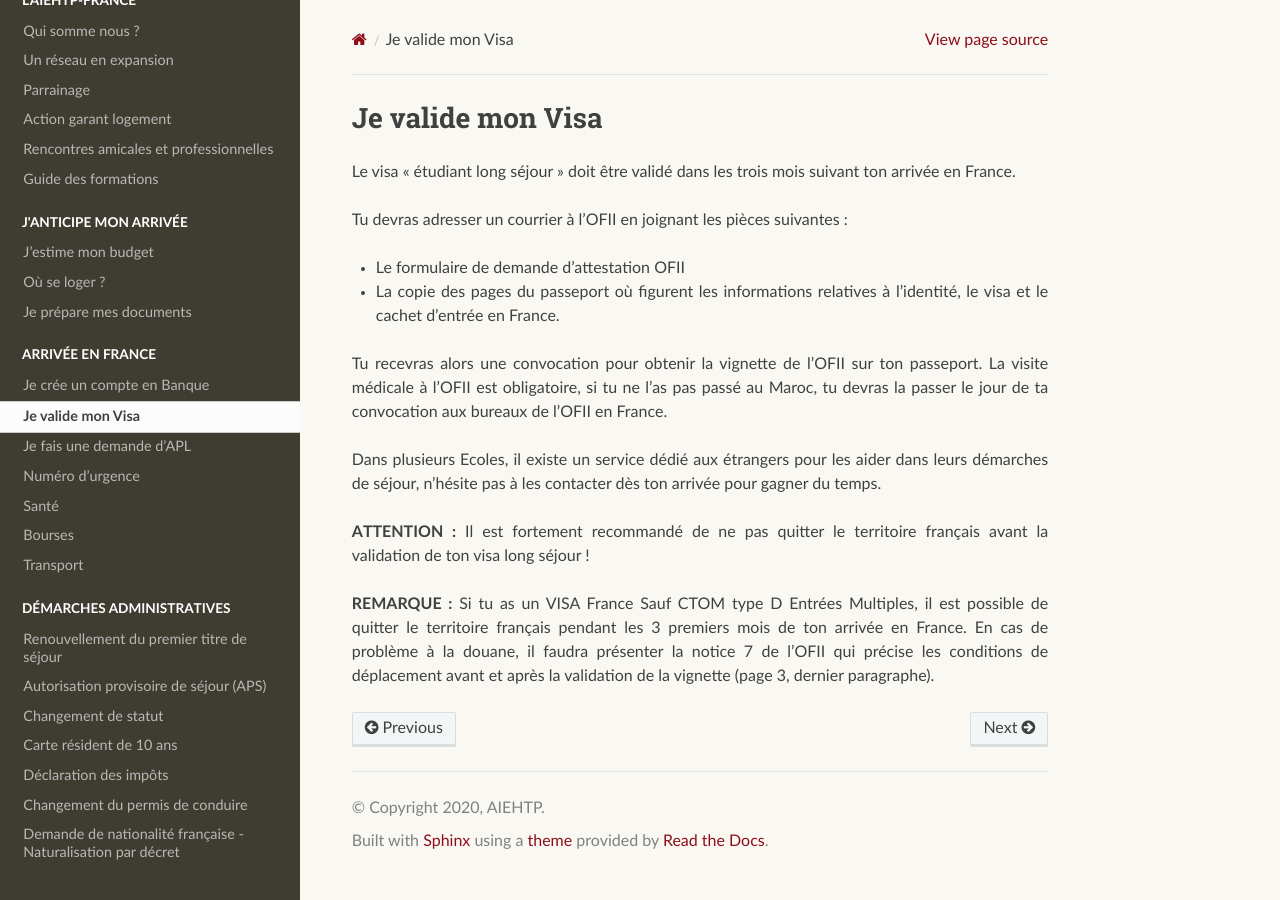
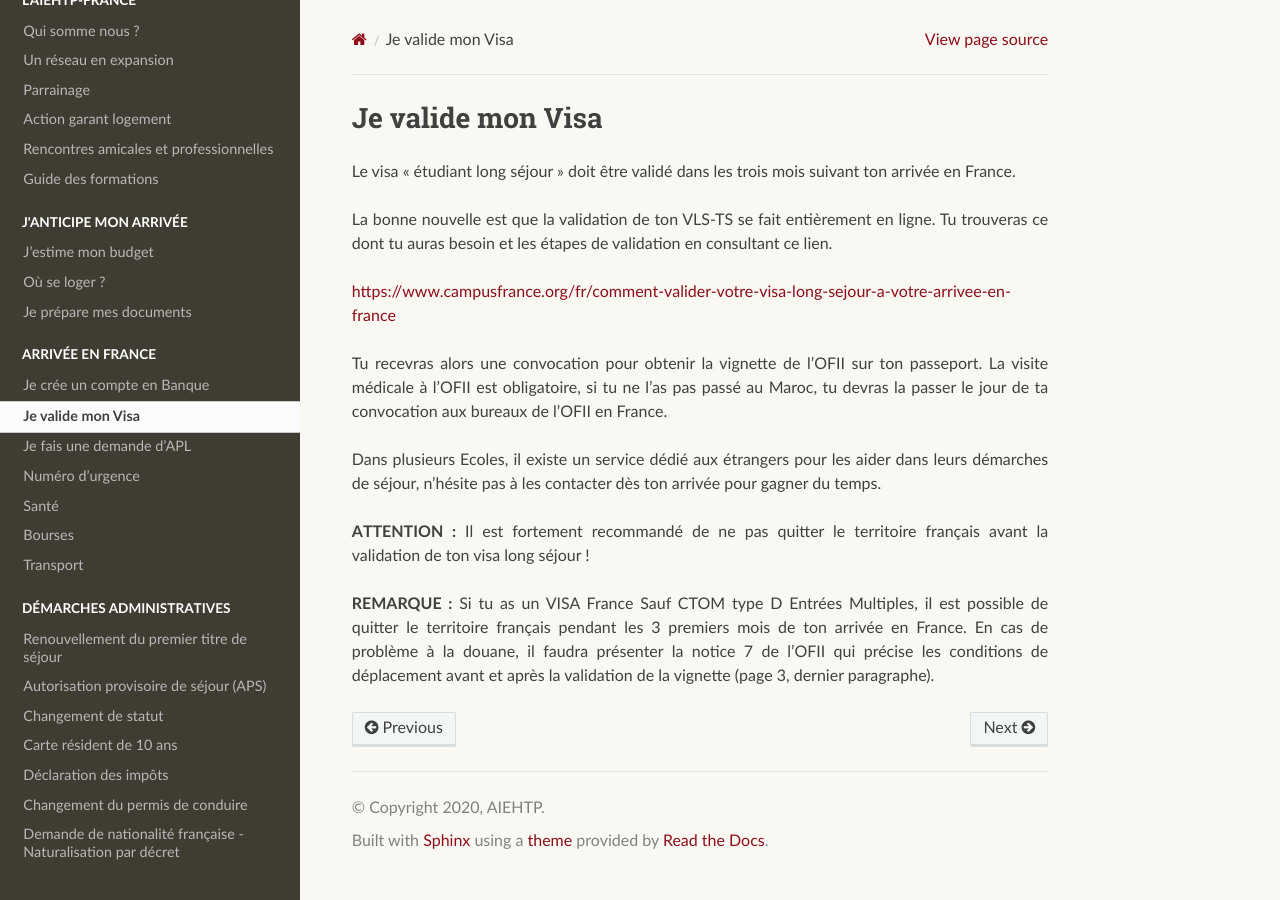
Before and after one commit to hamzakabbaj/guideaiehtp, a Sphinx documentation site: the page built from docs/source/arrivee/visa.rst, in a window 1280 px wide. Built offline with Sphinx 7.4.7 and the Read the Docs theme 2.0.0, drawn with Linux system fonts in a browser that asks for light colours.

Commit message:
Update visa.rst

```diff
--- a/docs/source/arrivee/visa.rst
+++ b/docs/source/arrivee/visa.rst
@@ -4,10 +4,9 @@ Je valide mon Visa
 
 Le visa « étudiant long séjour » doit être validé dans les trois mois suivant ton arrivée en France.
 
-Tu devras adresser un courrier à l’OFII en joignant les pièces suivantes :
+La bonne nouvelle est que la validation de ton VLS-TS se fait entièrement en ligne. Tu trouveras ce dont tu auras besoin et les étapes de validation en consultant ce lien.
 
-- Le formulaire de demande d’attestation OFII
-- La copie des pages du passeport où figurent les informations relatives à l’identité, le visa et le cachet d’entrée en France.
+https://www.campusfrance.org/fr/comment-valider-votre-visa-long-sejour-a-votre-arrivee-en-france
 
 Tu recevras alors une convocation pour obtenir la vignette de l’OFII sur ton passeport. La visite médicale à l’OFII est obligatoire, si tu ne l’as pas passé au Maroc, tu devras la passer le jour de ta convocation aux bureaux de l’OFII en France.
 
```
